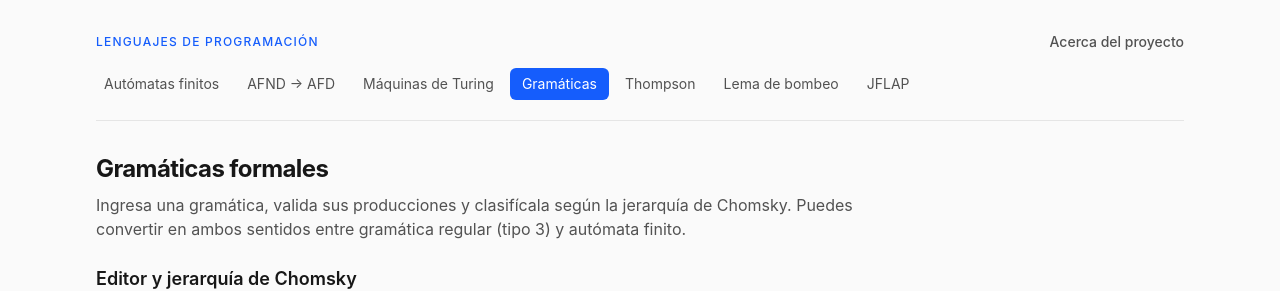
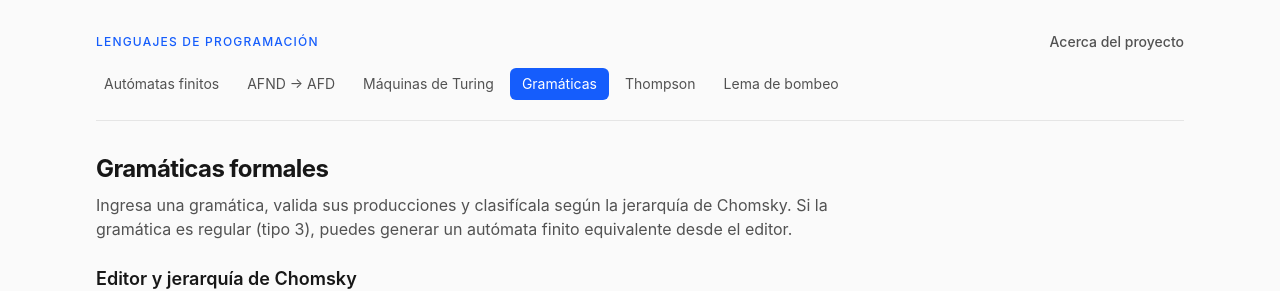
Before and after one commit to rafad8604/proyectolenguajes, a Next.js app: page /gramaticas in a window 1280 px wide. Shown: the top 291 px of the page. Built offline with nearby package versions, Linux system fonts and the light colour scheme; no server answers.

Commit message:
último cambios

```diff
--- a/app/gramaticas/page.tsx
+++ b/app/gramaticas/page.tsx
@@ -1,12 +1,13 @@
 import type { Metadata } from 'next';
 import { ModuleIntro } from 'components/content/ModuleIntro';
+import { uiVisibility } from 'lib/config/ui-visibility';
 import { GrammarEditor } from 'features/grammar/components/GrammarEditor';
 import { GramaticasFromAutomatonPage } from 'features/grammar/components/gramaticas-from-automaton';
 
 export const metadata: Metadata = {
   title: 'Gramáticas',
   description:
-    'Editor de gramáticas formales, clasificación en la jerarquía de Chomsky y generación desde autómatas.',
+    'Editor de gramáticas formales, clasificación en la jerarquía de Chomsky y conversión a autómata finito.',
 };
 
 export default function GramaticasPage() {
@@ -16,8 +17,8 @@ export default function GramaticasPage() {
         <h1 className="text-2xl font-bold tracking-tight">Gramáticas formales</h1>
         <p className="mt-2 max-w-3xl text-neutral-600 dark:text-neutral-400">
           Ingresa una gramática, valida sus producciones y clasifícala según la
-          jerarquía de Chomsky. Puedes convertir en ambos sentidos entre gramática
-          regular (tipo 3) y autómata finito.
+          jerarquía de Chomsky. Si la gramática es regular (tipo 3), puedes generar
+          un autómata finito equivalente desde el editor.
         </p>
       </header>
 
@@ -27,12 +28,14 @@ export default function GramaticasPage() {
         <GrammarEditor />
       </div>
 
+      {uiVisibility.grammarFromAutomatonSection && (
         <div className="border-t pt-8 dark:border-neutral-800">
           <h2 className="mb-4 text-lg font-semibold">
             Gramática regular desde autómata
           </h2>
           <GramaticasFromAutomatonPage />
         </div>
+      )}
     </section>
   );
 }
--- a/components/layout/navbar.tsx
+++ b/components/layout/navbar.tsx
@@ -34,7 +34,9 @@ export function Navbar() {
         className="mt-4 -mx-1 flex gap-1 overflow-x-auto pb-1"
         aria-label="Módulos principales"
       >
-        {mainModules.map((module) => {
+        {mainModules
+          .filter((module) => module.showInNav !== false)
+          .map((module) => {
           const isActive =
             pathname === module.href || pathname.startsWith(`${module.href}/`);
 
--- a/lib/config/navigation.ts
+++ b/lib/config/navigation.ts
@@ -1,7 +1,10 @@
+import { uiVisibility } from './ui-visibility';
+
 export interface NavModule {
   href: string;
   label: string;
   description: string;
+  showInNav?: boolean;
 }
 
 export const mainModules: NavModule[] = [
@@ -46,6 +49,7 @@ export const mainModules: NavModule[] = [
     label: 'JFLAP',
     description:
       'Importar y exportar archivos .jff compatibles con JFLAP.',
+    showInNav: uiVisibility.jflapNavLink,
   },
 ];
 
--- /dev/null
+++ b/lib/config/ui-visibility.ts
@@ -0,0 +1,6 @@
+export const uiVisibility = {
+  /** Sección inferior en /gramaticas */
+  grammarFromAutomatonSection: false,
+  /** Enlace JFLAP en la barra de navegación */
+  jflapNavLink: false,
+} as const;
```
Lines whose indentation alone changed are shown as unchanged.
